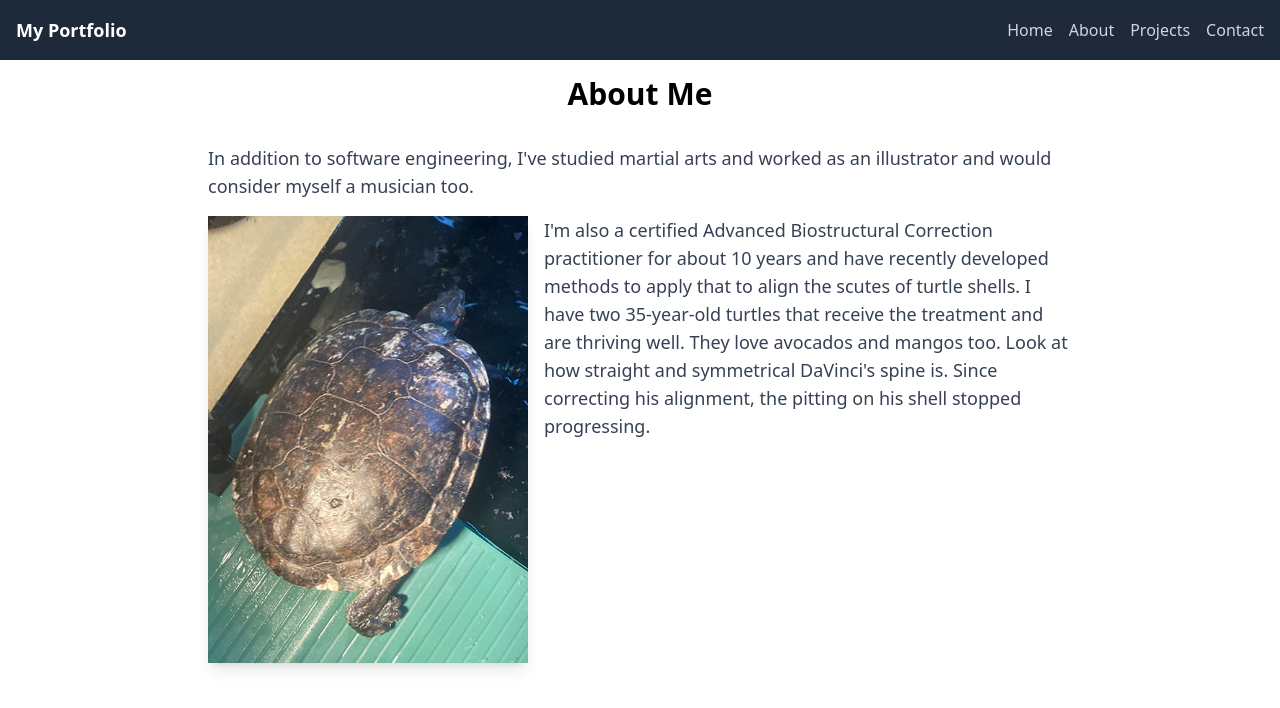
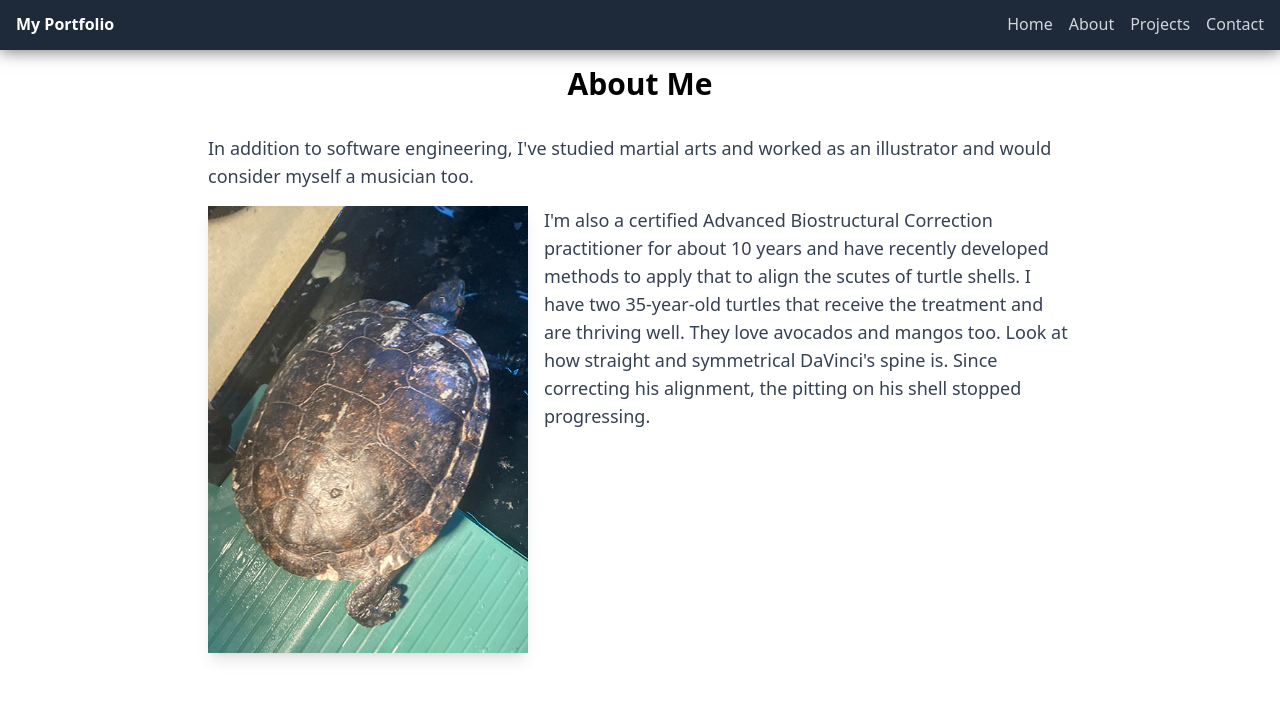
Before and after one commit to SethTenenbaum/portfolio-website, an Angular app: page /about in a window 1280 px wide. Shown: the top 708 px of the page. Built offline with nearby package versions, Linux system fonts and the light colour scheme.

Commit message:
make a more dynamic navbar

```diff
--- a/src/app/app.component.html
+++ b/src/app/app.component.html
@@ -1,4 +1,4 @@
-<nav class="bg-gray-800 p-4">
+<nav class="bg-gray-800 p-4 custom-shadow sticky top-0 z-50 navbar">
   <div class="container mx-auto flex justify-between items-center">
     <div class="text-white text-lg font-bold">My Portfolio</div>
     <div class="space-x-4">
--- a/src/app/app.component.ts
+++ b/src/app/app.component.ts
@@ -1,5 +1,7 @@
-import { Component } from '@angular/core';
+import { Component, HostListener } from '@angular/core';
 import { RouterModule } from '@angular/router';
+import { Router, NavigationEnd } from '@angular/router';
+import { filter } from 'rxjs/operators';
 
 @Component({
   selector: 'app-root',
@@ -9,5 +11,20 @@ import { RouterModule } from '@angular/router';
   imports: [RouterModule]
 })
 export class AppComponent {
-  title = 'portfolio-website';
+  constructor(private router: Router) {
+    this.router.events.pipe(
+      filter(event => event instanceof NavigationEnd)
+    ).subscribe(() => {
+      window.scrollTo(0, 0);
+    });
+  }
+  @HostListener('window:scroll', [])
+  onWindowScroll() {
+    const navbar = document.querySelector('.navbar');
+    if (window.scrollY > 50) {
+      navbar?.classList.add('shrink');
+    } else {
+      navbar?.classList.remove('shrink');
+    }
+  }
 }
--- a/src/styles.css
+++ b/src/styles.css
@@ -1,20 +1,36 @@
 @import "tailwindcss";
-.glowing-line {
-    width: 100%;
-    height: 1px;
-    background: black;
 
-    margin-top: 16px;
+.custom-shadow {
+  box-shadow: 0 2px 15px rgba(0, 0, 0, 0.5);
+}
+
+.navbar {
+  transition: height 0.3s ease, padding 0.3s ease, font-size 0.3s ease;
+  height: 50px; /* Default height */
+  padding: .75rem 1rem; /* Default padding */
+  font-size: 1rem; /* Default font size */
+}
+.navbar .text-lg {
+    transition: font-size 0.3s ease;
+    font-size: 1rem; /* Default font size */
+  }
+.navbar.shrink {
+  height: 30px; /* Adjust this value as needed */
+  padding: 0.25rem 1rem; /* Adjust padding as needed */
+  font-size: 0.875rem; /* Adjust font size as needed */
+}
+.navbar.shrink .text-lg {
+    font-size: 0.875rem; /* Adjust font size as needed */
   }
 
-  @keyframes glowing {
-    0% {
-      background-position: 0% 50%;
-    }
-    50% {
-      background-position: 100% 50%;
-    }
-    100% {
-      background-position: 0% 50%;
-    }
-  }
+.navbar .container {
+  transition: padding 0.3s ease;
+}
+.navbar.shrink .text-lg {
+  font-size: 0.875rem; /* Adjust font size as needed */
+}
+
+.navbar.shrink .container {
+  padding-top: 0; /* Adjust padding as needed */
+  padding-bottom: 0; /* Adjust padding as needed */
+}
```
Also changed, not shown: 6 other files (tests, documents, lock files or other folders).
